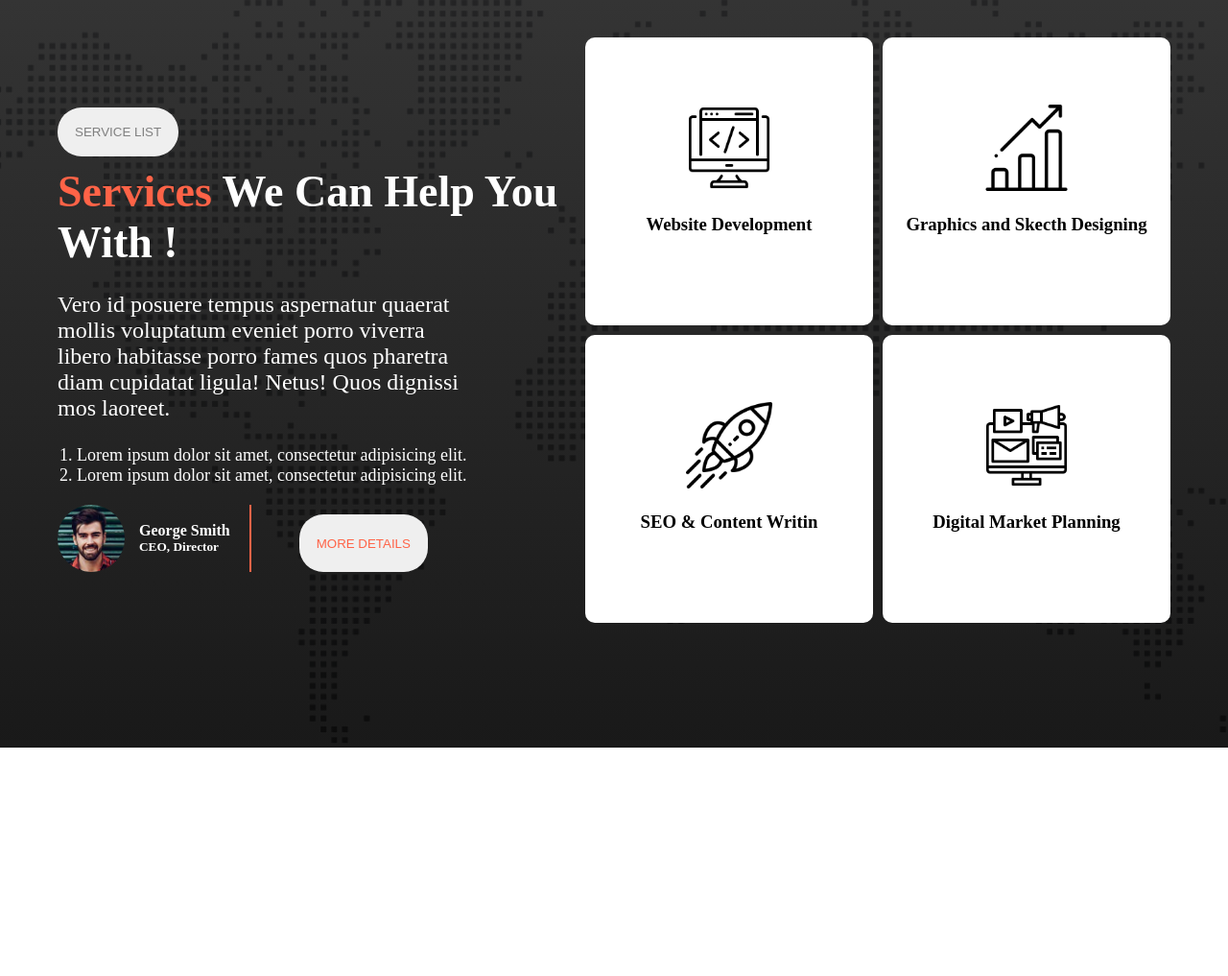
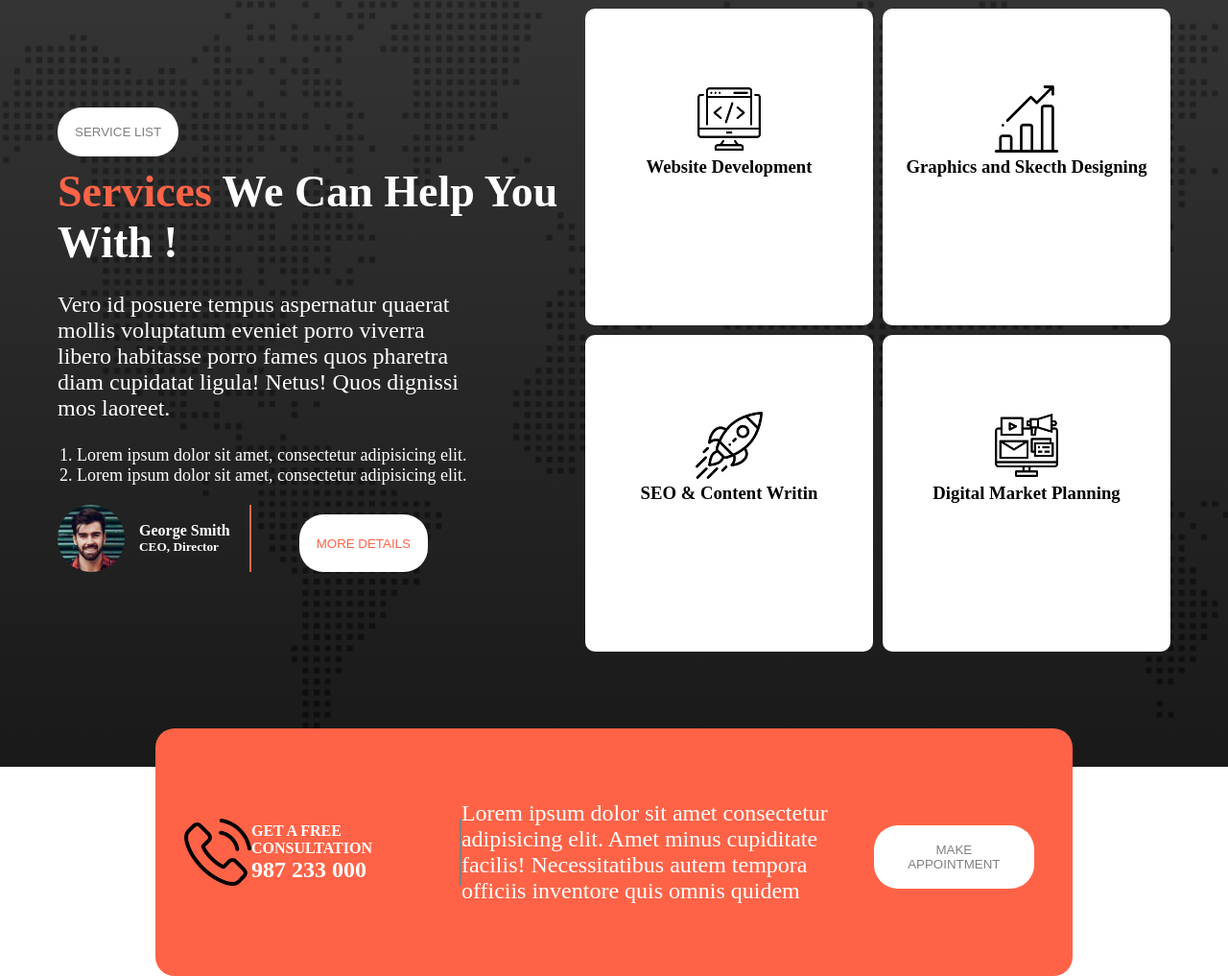
Before and after one commit to rakibaakter/digital-agency, a plain HTML site: page index.html in a window 1280 px wide. Shown: the part 1126-2143 px from the top of the page at 96% size. Before the commit the page ends 1905 px from the top, so only its background shows below. Drawn offline with Linux system fonts and the light colour scheme.

Commit message:
appointment box added

```diff
--- a/index.html
+++ b/index.html
@@ -52,26 +52,41 @@
             <div class="service-items">
                 <div class="tow-item-conainer">
                     <div class="item">
-                        <img src="asset/icons/coding.png" alt="">
+                        <img class="icon-img" src="asset/icons/coding.png" alt="">
                         <h3>Website Development</h3>
                     </div>
                     <div class="item">
-                        <img src="asset/icons/bar-chart.png" alt="">
+                        <img class="icon-img" src="asset/icons/bar-chart.png" alt="">
                         <h3>Graphics and Skecth Designing</h3>
                     </div>
                 </div>
                 <div class="tow-item-conainer">
                     <div class="item">
-                        <img src="asset/icons/startup.png" alt="g">
+                        <img class="icon-img" src="asset/icons/startup.png" alt="g">
                         <h3>SEO & Content Writin</h3>
                     </div>
                     <div class="item">
-                        <img src="asset/icons/digital-marketing.png" alt="">
+                        <img class="icon-img" src="asset/icons/digital-marketing.png" alt="">
                         <h3>Digital Market Planning</h3>
                     </div>
                 </div>
             </div>
         </section>
+        <!-- appointment section -->
+        <section id="appointment-section">
+            <div class="appointment-call">
+                <img class="icon-img" src="asset/icons/phone-call.png" alt="" srcset="">
+                <div class="contact">
+                    <h4>GET A FREE CONSULTATION</h4>
+                    <h2>987 233 000</h2>
+                </div>
+            </div>
+            <div class="appointment-details">
+                <p class="p-primary">Lorem ipsum dolor sit amet consectetur adipisicing elit. Amet minus cupiditate facilis! Necessitatibus autem tempora officiis inventore quis omnis quidem</p>
+            </div>
+            <button class="primary-btn btn-radius">MAKE APPOINTMENT</button>
+        </section>
+
     </main>
 </body>
 </html>
--- a/style.css
+++ b/style.css
@@ -14,6 +14,7 @@
     margin-right: 10px;
 }
 .btn-radius{
+    background-color: #fff;;
     border-radius: 25px;
     color: gray;
     /* height: 15px; */
@@ -89,7 +90,7 @@
     display: flex;
     align-items: center;
     justify-content: space-around;
-    padding: 30px 60px;
+    padding: 30px 60px 50px;
 
 }
 .service-description{
@@ -135,13 +136,38 @@
     margin-bottom: 10px;
 }
 .item{
-    height: 300px;
+    height: 250px;
     width: 300px;
     background-color: white;
     text-align: center;
     border-radius: 10px;
+    padding: 80px 0px 0px;
 }
-.item img{
-    width: 30%;
-    margin: 70px 0px 20px;
+.icon-img{
+    width: 70px;
+    /* margin: 70px 0px 20px;  */
 }
+/* appointment section */
+#appointment-section{
+    width: 70%;
+    /* height: 200px; */
+    margin: auto;
+    margin-top: -40px;
+    background-color: tomato;
+    display: flex;
+    justify-content: space-around;
+    align-items: center;
+    border-radius: 20px;
+    padding: 50px 30px;
+    color: #fff;
+}
+.appointment-call{
+    display: flex;
+    align-items: center;
+    justify-content: space-evenly;
+    padding-right: 5px;
+    border-right: 2px solid gray;
+}
+.appointment-details{
+    width: 50%;
+}
```
